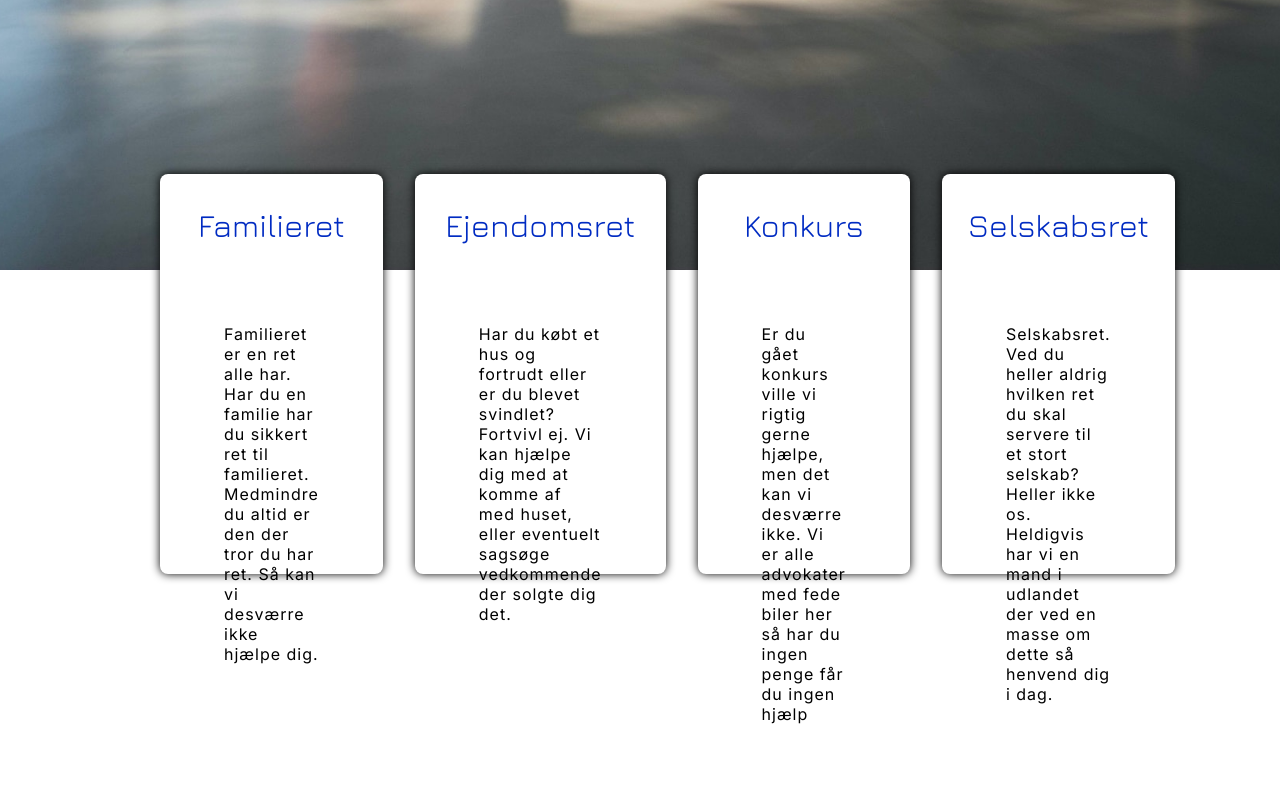
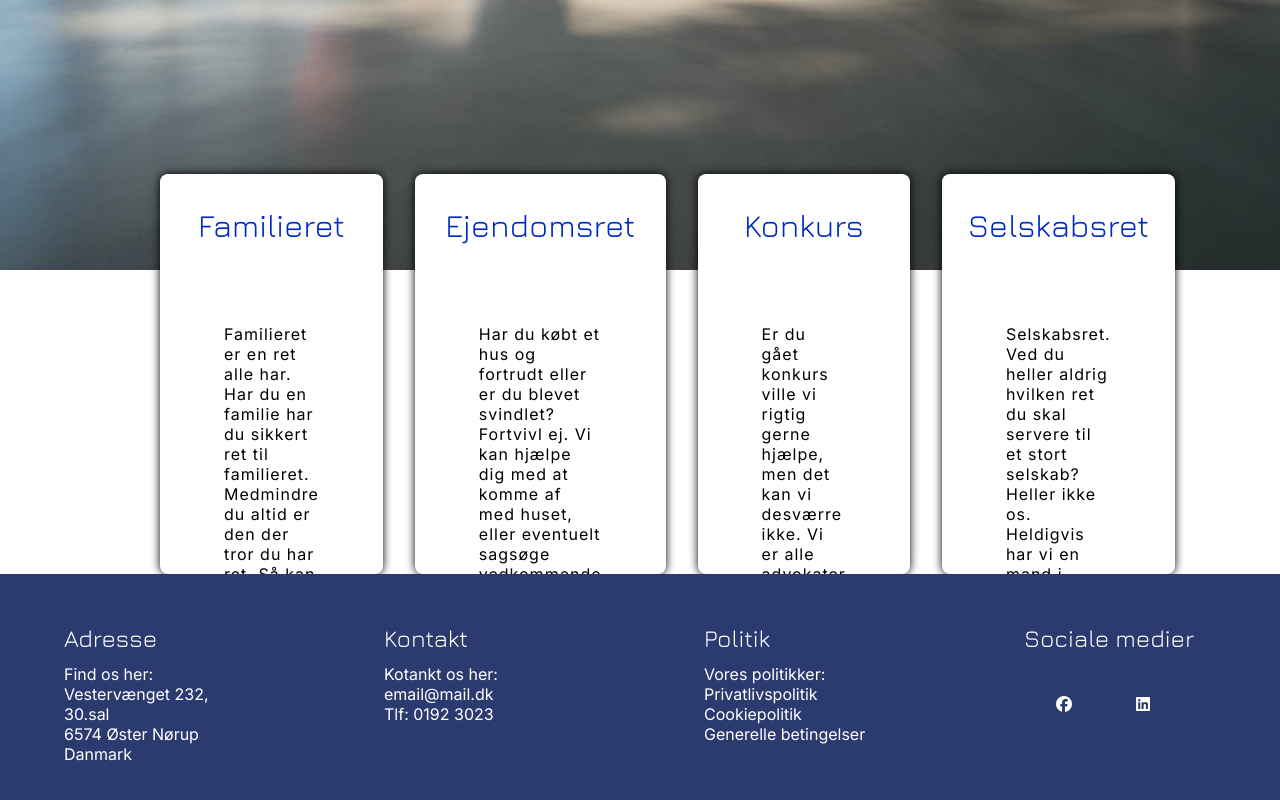
Before and after one commit to Indok93/Leo-Lov-Indo, a React (Vite) app: page /about in a window 1280 px wide. Shown: the part 992-1792 px from the top of the page. Built offline with nearby package versions, Linux system fonts and the light colour scheme.

Commit message:
updated footer

```diff
--- a/index.html
+++ b/index.html
@@ -5,6 +5,7 @@
     <link rel="icon" type="image/svg+xml" href="/vite.svg" />
     <meta name="viewport" content="width=device-width, initial-scale=1.0" />
     <title>Leo-Lov</title>
+    <script src="https://kit.fontawesome.com/7631ec8517.js" crossorigin="anonymous"></script>
   </head>
   <body>
     <div id="root"></div>
--- a/src/App.jsx
+++ b/src/App.jsx
@@ -14,9 +14,9 @@ function App() {
       <Header />
       <Routes>
         <Route index element={<Home />} />
-        <Route path="/lawyers" element={<About />} />
+        <Route path="/lawyers" element={<About />} /> {/*change page */}
         <Route path="/about" element={<About />} />
-        <Route path="/contact" element={<About />} />
+        <Route path="/contact" element={<About />} /> {/*change page */}
       </Routes>
       <Footer />
     </>
--- a/src/components/Footer/Footer.jsx
+++ b/src/components/Footer/Footer.jsx
@@ -4,7 +4,35 @@ import styles from "./Footer.module.scss"
 export const Footer = () => {
     return (
       <footer className={styles.footerbg}>
-
+        <div className={styles.wrapper}>
+          <div className={styles.list}>
+            <h2>Adresse</h2>
+            <p>Find os her:</p>
+            <p>Vestervænget 232, 30.sal</p>
+            <p>6574 Øster Nørup</p>
+            <p>Danmark</p>
+          </div>
+          <div className={styles.list}>
+            <h2>Kontakt</h2>
+            <p>Kotankt os her:</p>
+            <p>email@mail.dk</p>
+            <p>Tlf: 0192 3023</p>
+          </div>
+          <div className={styles.list}>
+            <h2>Politik</h2>
+            <p>Vores politikker:</p>
+            <p>Privatlivspolitik</p>
+            <p>Cookiepolitik</p>
+            <p>Generelle betingelser</p>
+          </div>
+          <div className={styles.list}>
+            <h2>Sociale medier</h2>
+            <div className={styles.iconwrapper}>
+              <i class="fa-brands fa-facebook"></i>
+              <i class="fa-brands fa-linkedin"></i>
+            </div>
+          </div>
+        </div>
       </footer>
     )
   }
--- a/src/components/Footer/Footer.module.scss
+++ b/src/components/Footer/Footer.module.scss
@@ -2,4 +2,33 @@
 
 .footerbg {
     background-color: $color-blue-dark;
+    height: 15em;
+    position: relative;
+    .wrapper {
+        position: absolute;
+        top: 50%;
+        left: 50%;
+        transform: translate(-50%, -50%);
+        display: flex;
+        color: white;
+        .list {
+            width: 12em;
+            margin: 0 4em;
+            h2 {
+                margin-bottom: 0.5em;
+                font-family: $font-Jura;
+                font-weight: 400;
+            }
+            p {
+                font-family: $font-Inter;
+            }
+            .iconwrapper {
+
+                i {
+                    cursor: pointer;
+                    margin: 2em;
+                }
+            }
+        }
+    }
 }
```
